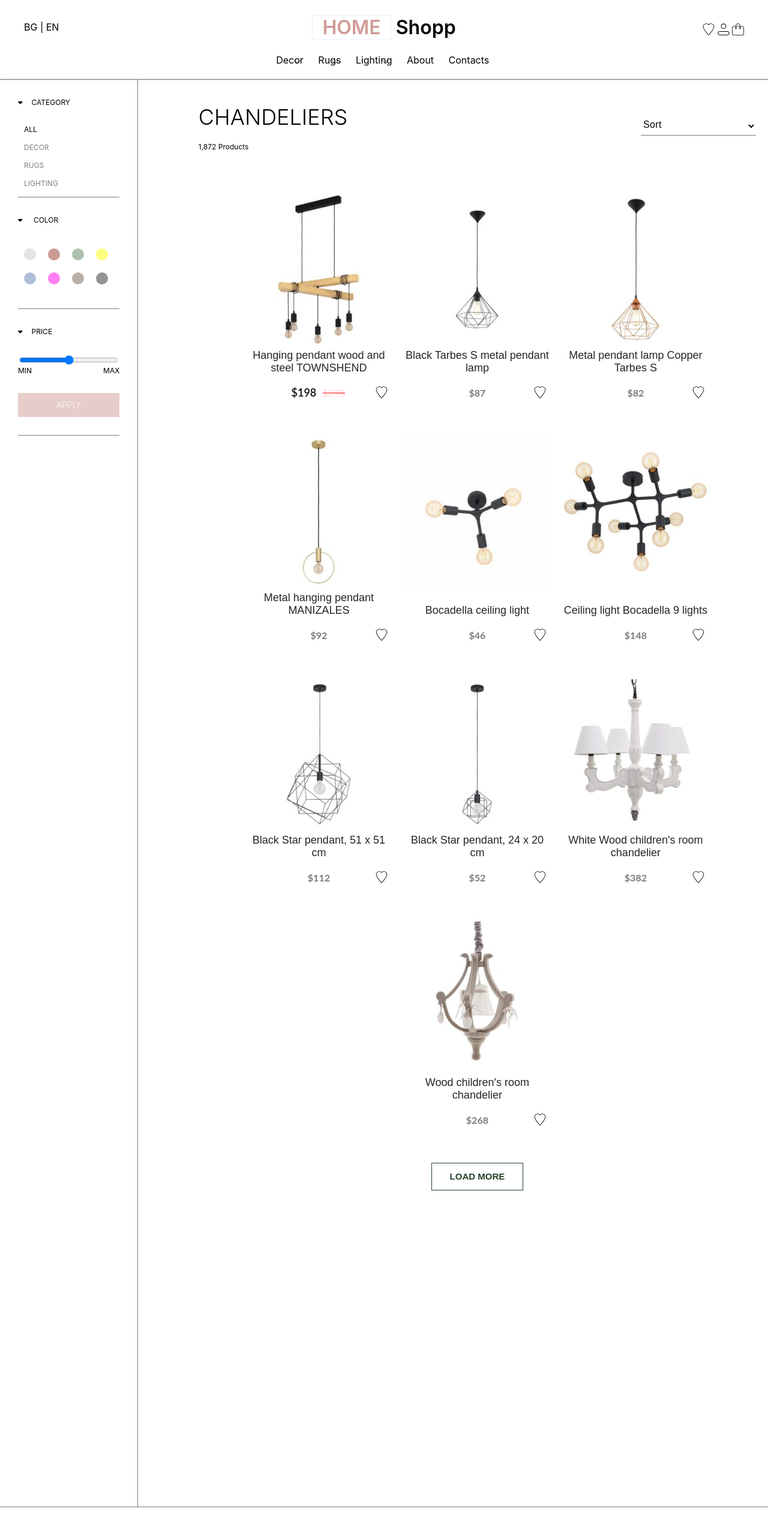
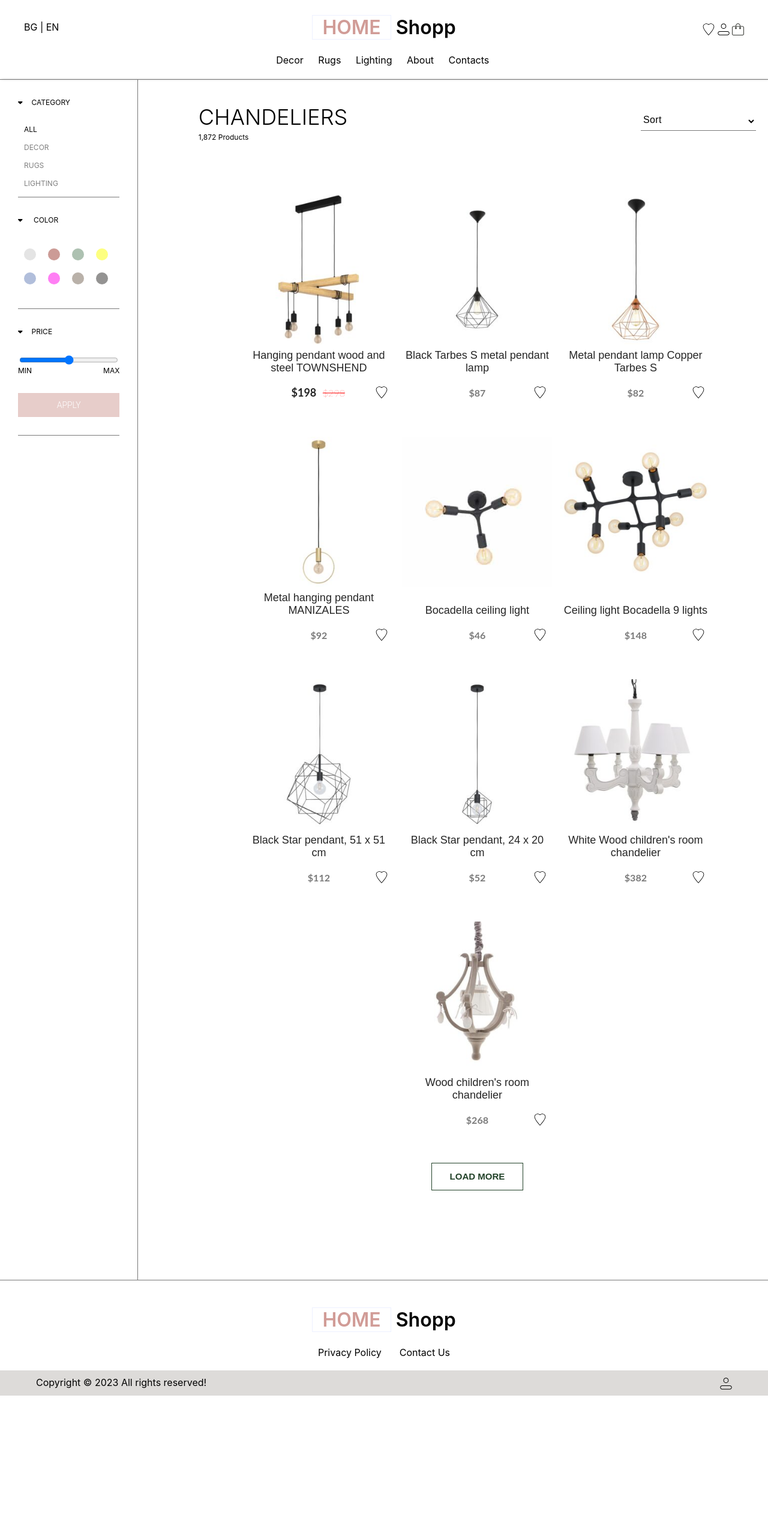
Before and after one commit to vikiradeva91/shop, a SvelteKit app: page / in a window 1280 px wide. Shown: the top 2555 px of the page at 60% size. After the commit the page ends 2326 px from the top, so only its background shows below. Built offline with nearby package versions, Linux system fonts and the light colour scheme.

Commit message:
small changes

```diff
--- a/src/css/_filter.css
+++ b/src/css/_filter.css
@@ -2,7 +2,7 @@
   display: grid;
   /* height: 100vh; */
   grid-template-columns: 1fr 1fr 1fr 1fr;
-  grid-template-rows: 0.2fr 1.5fr 1.2fr 0.8fr;
+  grid-template-rows: 0.2fr 1.5fr 1.2fr 0.2fr;
   grid-template-areas:
     "sidebar navbar navbar navbar"
     "sidebar main main main"
@@ -63,6 +63,10 @@
 
   #filter {
     display: none;
+  }
+
+  .flex-navbar .sort-settings {
+    margin-top: 34px;
   }
 }
 /* GRID CONSTRUCTION END */
--- a/src/css/_footer.css
+++ b/src/css/_footer.css
@@ -10,3 +10,13 @@ footer .rights section {
 footer .rights section > div {
   padding: 10px 20px;
 }
+
+footer .flex-footer {
+  display: flex;
+  justify-content: center;
+  padding-top: 20px;
+}
+
+footer .flex-footer div {
+  padding: 0 15px;
+}
--- a/src/css/_header.css
+++ b/src/css/_header.css
@@ -18,6 +18,10 @@ header nav .menu a {
   padding: 10px;
 }
 
+header nav .menu a:hover {
+  color: var(--rose);
+}
+
 .show {
   display: block;
 }
@@ -35,11 +39,6 @@ header.center-bellow section > div {
 /*dropdown menu*/
 
 header nav .dropdown {
-  background-image: url(/svg/down.svg);
-  background-repeat: no-repeat;
-  background-position: right 3px;
-  /* padding-right: 14px; */
-  background-size: 40px;
   cursor: pointer;
 }
 
--- a/src/css/_products.css
+++ b/src/css/_products.css
@@ -3,6 +3,10 @@
   flex-wrap: wrap;
   justify-content: center;
   padding: 10px 0;
+}
+
+.description h1 {
+  margin-bottom: 8px;
 }
 
 .page-wrapper {
--- a/src/routes/+layout.svelte
+++ b/src/routes/+layout.svelte
@@ -88,6 +88,14 @@
       <a href="/" class="logo">
         <h1><span class="text-primary">HOME</span> Shopp</h1>
       </a>
+      <div class="flex-footer">
+        <div>
+          <a href="/">Privacy Policy</a>
+        </div>
+        <div>
+          <a href="/">Contact Us</a>
+        </div>
+      </div>
     </div>
   </section>
   <div class="rights box">
```
